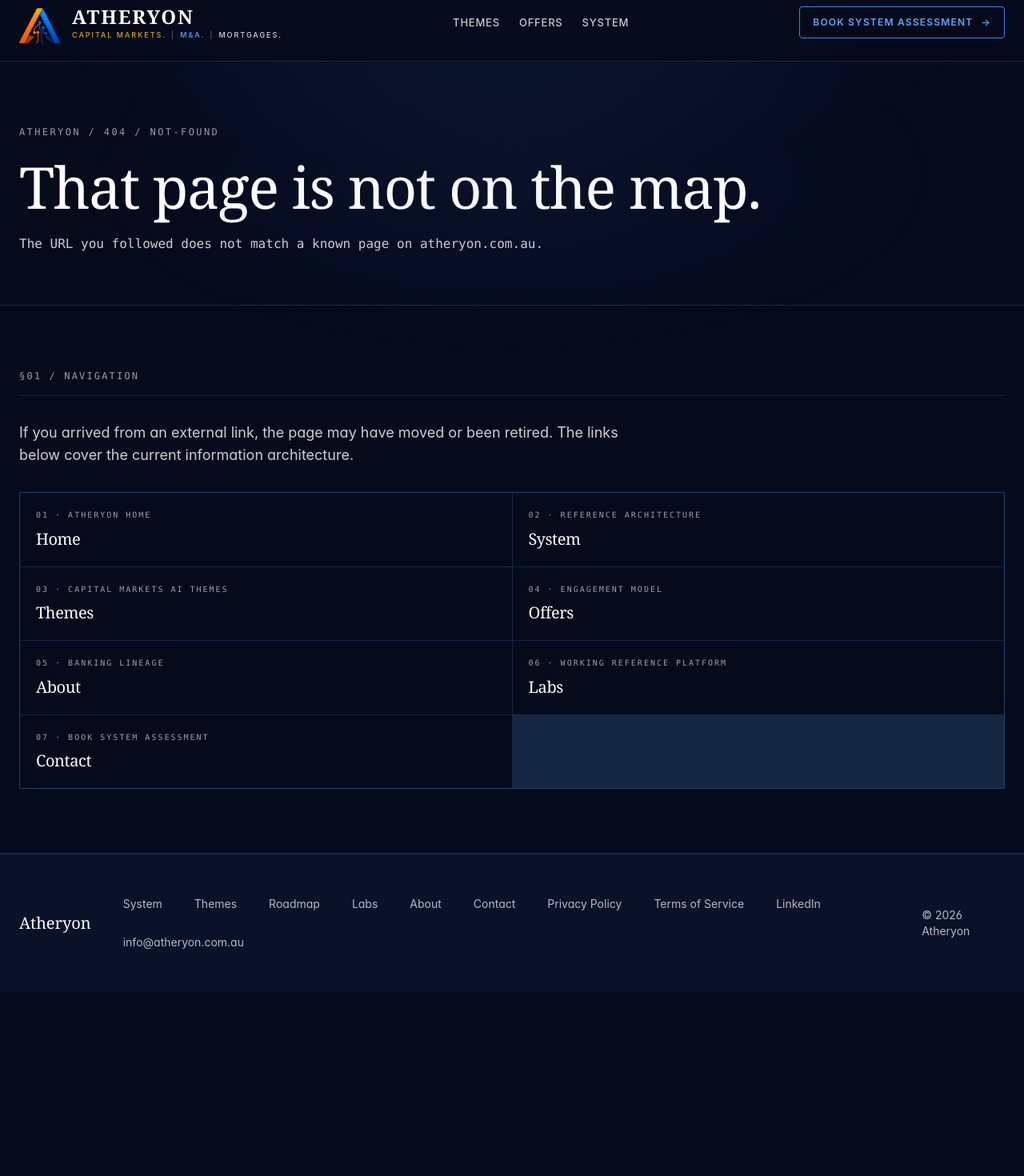
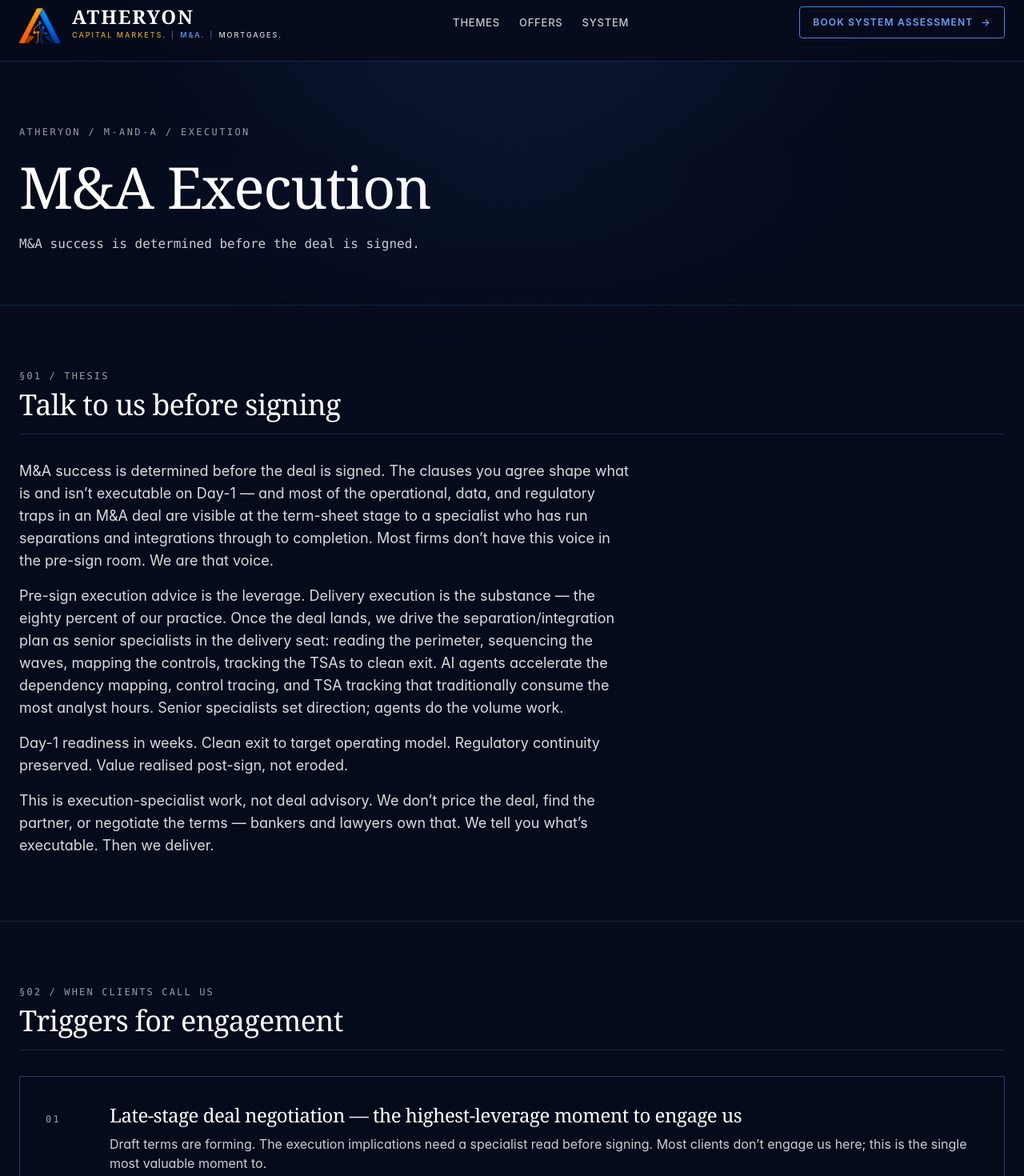
Before and after one commit to atheryon-ai/atheryon-website, a Next.js app: page /ma in a window 1280 px wide. Before the commit this address had no page. Shown: the part 20-1490 px from the top of the page at 80% size. Before the commit the page ends 1260 px from the top, so only its background shows below. Built offline with nearby package versions, Linux system fonts and the light colour scheme.

Commit message:
phase-3+4: /ma home page (M&A Execution landing) + drop /ma placeholder 301
Co-Authored-By: Claude Sonnet 4.6 <noreply@anthropic.com>

```diff
--- /dev/null
+++ b/src/app/ma/page.tsx
@@ -0,0 +1,137 @@
+import type { Metadata } from 'next'
+import Link from 'next/link'
+import { v2Ma } from '@/content/site'
+
+const page = v2Ma.home
+const s = page.sections
+
+export const metadata: Metadata = {
+  title: page.title,
+  description: page.description,
+  openGraph: { title: page.title, description: page.description },
+  twitter: { card: 'summary_large_image', title: page.title, description: page.description },
+  alternates: { canonical: 'https://atheryon.com.au/ma' },
+}
+
+function SectionHead({ label, title }: { label: string; title: string }) {
+  return (
+    <header className="mb-8 pb-4 border-b border-charcoal/15">
+      <div className="font-mono text-xs uppercase tracking-[0.18em] text-charcoal/60">
+        {label}
+      </div>
+      <h2 className="mt-2 font-display text-3xl md:text-4xl font-medium tracking-tight text-charcoal leading-tight">
+        {title}
+      </h2>
+    </header>
+  )
+}
+
+export default function MaHomePage() {
+  return (
+    <div className="bg-bone min-h-screen">
+      {/* Hero */}
+      <section className="border-b border-charcoal/15">
+        <div className="max-w-container mx-auto px-6 pt-16 md:pt-20 pb-12 md:pb-16">
+          <div className="font-mono text-xs uppercase tracking-[0.2em] text-charcoal/60 mb-6">
+            {s.hero.label}
+          </div>
+          <h1 className="font-display text-5xl md:text-6xl lg:text-7xl font-medium tracking-tight text-charcoal leading-[1.02] mb-6">
+            {s.hero.title}
+          </h1>
+          <p className="font-mono text-sm md:text-base text-charcoal/80 max-w-3xl">
+            {s.hero.subtitle}
+          </p>
+        </div>
+      </section>
+
+      {/* §01 Thesis */}
+      <section className="border-b border-charcoal/15">
+        <div className="max-w-container mx-auto px-6 py-16 md:py-20">
+          <SectionHead label={s.thesis.label} title={s.thesis.title} />
+          <div className="text-base md:text-lg text-charcoal/85 leading-relaxed max-w-3xl space-y-4">
+            {s.thesis.body.split('\n\n').map((para, i) => (
+              <p key={i}>{para}</p>
+            ))}
+          </div>
+        </div>
+      </section>
+
+      {/* §02 Triggers */}
+      <section className="border-b border-charcoal/15">
+        <div className="max-w-container mx-auto px-6 py-16 md:py-20">
+          <SectionHead label={s.triggers.label} title={s.triggers.title} />
+          <ol className="grid grid-cols-1 gap-px bg-charcoal/15 border border-charcoal/15">
+            {s.triggers.items.map((it, i) => (
+              <li key={it.id} className="bg-bone p-6 md:p-8 flex flex-col md:flex-row gap-3 md:gap-8 md:items-baseline">
+                <div className="font-mono text-xs uppercase tracking-[0.18em] text-charcoal/60 md:w-12 shrink-0">
+                  {String(i + 1).padStart(2, '0')}
+                </div>
+                <div className="flex-1 min-w-0">
+                  <h3 className="font-display text-xl md:text-2xl font-medium text-charcoal tracking-tight mb-2">
+                    {it.name}
+                  </h3>
+                  <p className="text-sm md:text-base text-charcoal/80 leading-relaxed">{it.body}</p>
+                </div>
+              </li>
+            ))}
+          </ol>
+        </div>
+      </section>
+
+      {/* §03 Execution capabilities */}
+      <section className="border-b border-charcoal/15">
+        <div className="max-w-container mx-auto px-6 py-16 md:py-20">
+          <SectionHead label={s.execution.label} title={s.execution.title} />
+          <ol className="grid grid-cols-1 md:grid-cols-2 gap-3 max-w-4xl">
+            {s.execution.items.map((it, i) => (
+              <li key={i} className="border border-charcoal/30 bg-white p-4 flex items-start gap-3">
+                <span className="font-mono text-[10px] uppercase tracking-[0.2em] text-charcoal/60 shrink-0 mt-1">
+                  {String(i + 1).padStart(2, '0')}
+                </span>
+                <span className="text-sm md:text-base text-charcoal/85 leading-relaxed">{it}</span>
+              </li>
+            ))}
+          </ol>
+        </div>
+      </section>
+
+      {/* §04 Outcomes */}
+      <section className="border-b border-charcoal/15">
+        <div className="max-w-container mx-auto px-6 py-16 md:py-20">
+          <SectionHead label={s.outcomes.label} title={s.outcomes.title} />
+          <ol className="grid grid-cols-1 md:grid-cols-2 gap-3 max-w-4xl">
+            {s.outcomes.items.map((it, i) => (
+              <li key={i} className="border border-charcoal/30 bg-white p-4 flex items-start gap-3">
+                <span className="font-mono text-[10px] uppercase tracking-[0.2em] text-charcoal/60 shrink-0 mt-1">
+                  {String(i + 1).padStart(2, '0')}
+                </span>
+                <span className="text-sm md:text-base text-charcoal/85 leading-relaxed">{it}</span>
+              </li>
+            ))}
+          </ol>
+        </div>
+      </section>
+
+      {/* End-of-document CTA */}
+      <section>
+        <div className="max-w-container mx-auto px-6 py-16 md:py-20 flex flex-col sm:flex-row gap-4 sm:items-center sm:justify-between">
+          <div className="font-mono text-xs uppercase tracking-[0.18em] text-charcoal/60">
+            atheryon / m-and-a / end-of-document
+          </div>
+          <div className="flex flex-col sm:items-end gap-2">
+            <Link
+              href={s.cta.href}
+              className="inline-flex items-center justify-center gap-2 px-6 py-3 font-mono text-sm font-medium text-bone bg-charcoal hover:bg-ink transition-colors"
+            >
+              {s.cta.label}
+              <span aria-hidden="true">→</span>
+            </Link>
+            <p className="font-mono text-xs text-charcoal/60 italic">
+              {s.cta.supportingLine}
+            </p>
+          </div>
+        </div>
+      </section>
+    </div>
+  )
+}
--- a/staticwebapp.config.json
+++ b/staticwebapp.config.json
@@ -8,8 +8,6 @@
     { "route": "/cdm-platform",           "redirect": "/system",  "statusCode": 301 },
     { "route": "/recovery-migration",     "redirect": "/offers",  "statusCode": 301 },
     { "route": "/m-and-a-execution",      "redirect": "/offers",  "statusCode": 301 },
-    { "route": "/ma",                     "redirect": "/",        "statusCode": 301 },
-    { "route": "/ma/*",                   "redirect": "/",        "statusCode": 301 },
     { "route": "/capability-enablement",  "redirect": "/offers",  "statusCode": 301 },
     { "route": "/how-we-work",            "redirect": "/system",  "statusCode": 301 },
     { "route": "/approach",               "redirect": "/system",  "statusCode": 301 },
@@ -47,6 +45,7 @@
     { "route": "/offers/consult", "rewrite": "/offers/consult.html" },
 
     { "route": "/labs",        "rewrite": "/labs.html" },
+    { "route": "/ma",          "rewrite": "/ma.html" },
     { "route": "/mortgages",   "rewrite": "/mortgages.html" },
     { "route": "/integration/*",                 "allowedRoles": ["sp-clients"] },
     { "route": "/privacy",                       "rewrite": "/privacy.html" },
```
Also changed, not shown: 1 other file (tests, documents, lock files or other folders).
